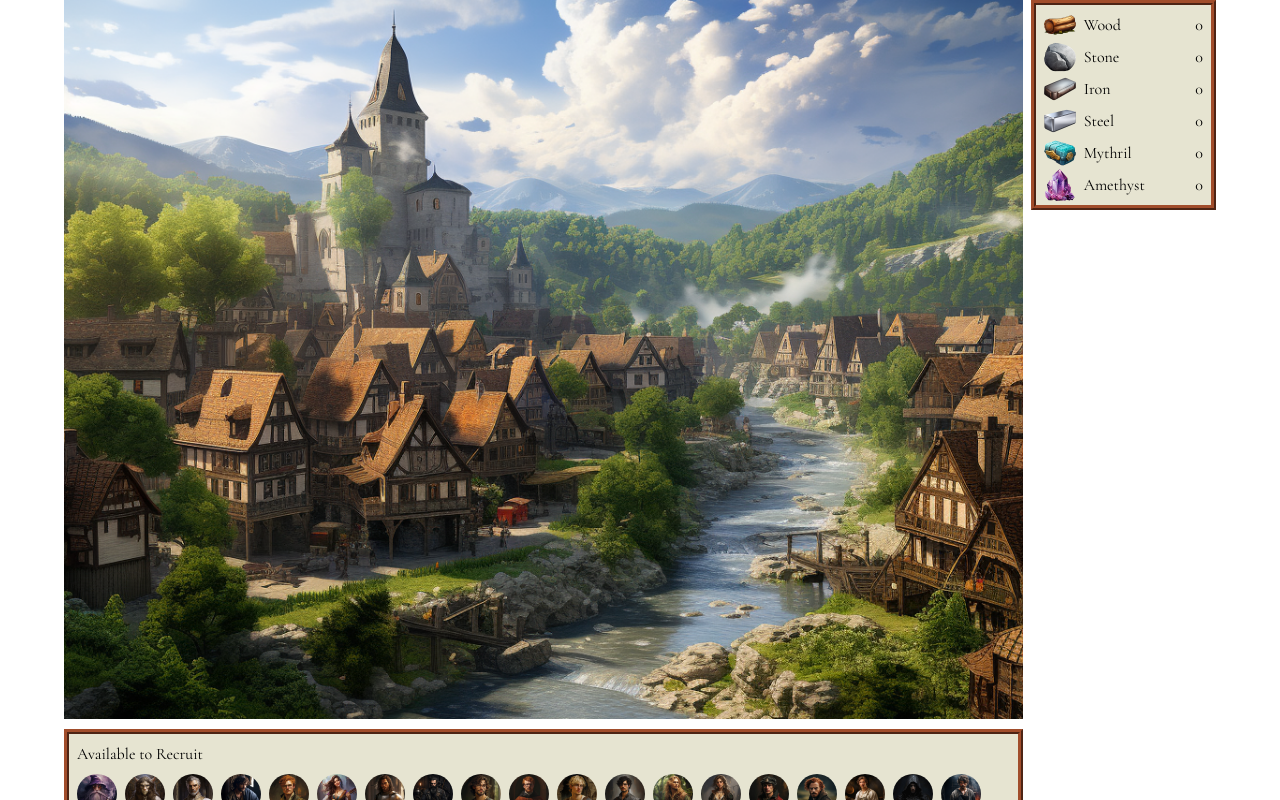
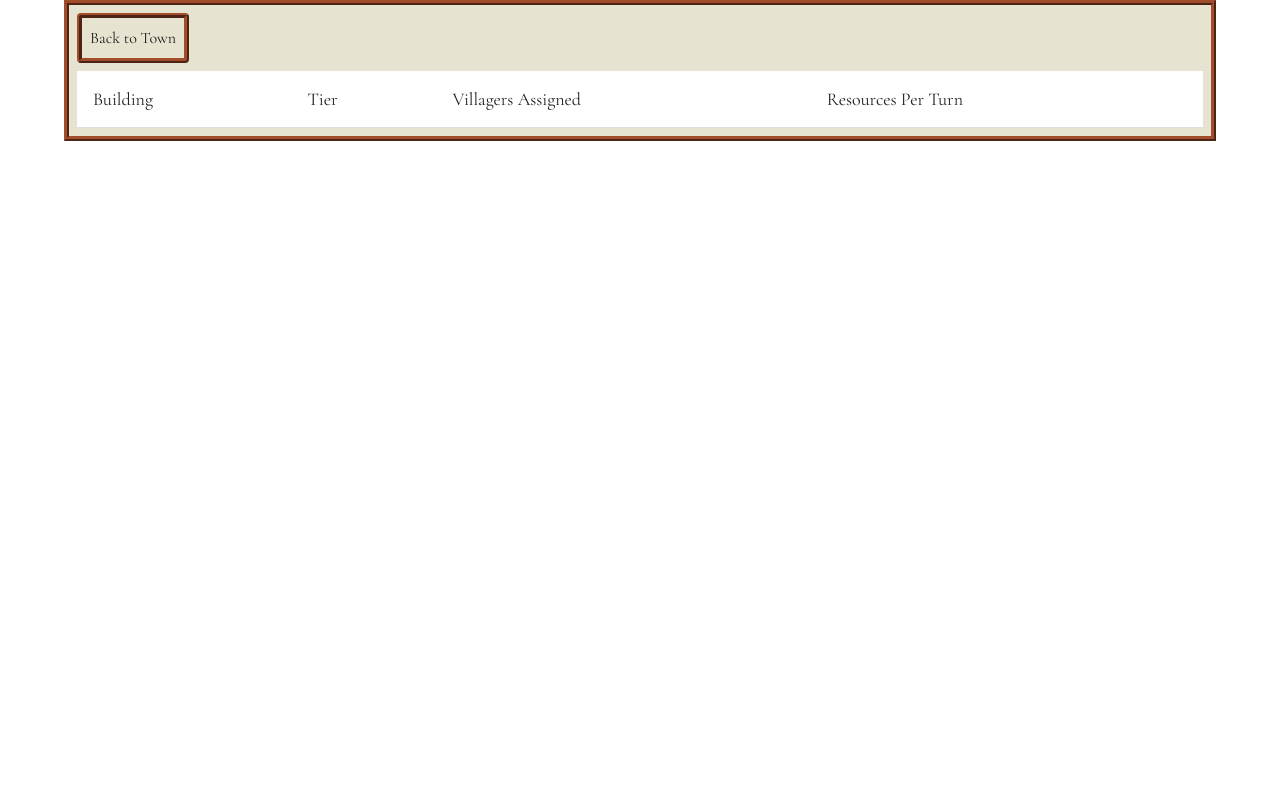
Before and after one commit to nlanky/pale-pass-2, a React (Vite) app: page /pale-pass-2/resources in a window 1280 px wide. Before the commit this address led to /pale-pass-2/town. Built offline with nearby package versions, Linux system fonts and the light colour scheme.

Commit message:
Add basic overview screen

```diff
--- a/src/App.tsx
+++ b/src/App.tsx
@@ -4,12 +4,14 @@ import { Navigate, Route, Routes } from "react-router-dom";
 // LOCAL FILES
 // Components
 import { BuildingView } from "features/building/components";
+import { ResourceView } from "features/resource/components";
 import { TownView } from "features/town/components";
 
 export const App = () => (
   <Routes>
     <Route path="/town" element={<TownView />} />
     <Route path="/building/:id" element={<BuildingView />} />
+    <Route path="/resources" element={<ResourceView />} />
     <Route path="*" element={<Navigate to="/town" />} />
   </Routes>
 );
--- a/src/features/common/theme.ts
+++ b/src/features/common/theme.ts
@@ -53,7 +53,7 @@ export const theme = createTheme({
       fontSize: "1.8rem",
     },
     button: {
-      fontSize: "1.8rem",
+      fontSize: "1.6rem",
     },
   },
   // Utility function for spacing maths
--- /dev/null
+++ b/src/features/resource/components/ResourceView.tsx
@@ -0,0 +1,110 @@
+// REACT
+import type { FC } from "react";
+
+// PUBLIC MODULES
+import {
+  Avatar,
+  Button,
+  Table,
+  TableBody,
+  TableContainer,
+  TableCell,
+  TableHead,
+  TableRow,
+} from "@mui/material";
+import { useNavigate } from "react-router-dom";
+
+// LOCAL FILES
+// Components
+import {
+  StyledContainer,
+  StyledGrid,
+} from "features/common/components";
+// Constants
+import { BUILDING_ID_TO_BUILDING } from "features/building/constants";
+// Hooks
+import { useAppSelector } from "features/redux/hooks";
+// Redux
+import {
+  selectTownBuildingIds,
+  selectTownBuildingTier,
+  selectVillagerIdsAssignedToBuilding,
+} from "features/town/selectors";
+import { VILLAGER_ID_TO_VILLAGER } from "features/villager/constants";
+
+interface ResourceViewRowProps {
+  buildingId: number;
+}
+
+const ResourceViewRow: FC<ResourceViewRowProps> = ({
+  buildingId,
+}) => {
+  // Hooks
+  const tier = useAppSelector((state) =>
+    selectTownBuildingTier(state, buildingId),
+  );
+  const assignedVillagerIds = useAppSelector((state) =>
+    selectVillagerIdsAssignedToBuilding(state, buildingId),
+  );
+
+  // Derived variables
+  const building = BUILDING_ID_TO_BUILDING[buildingId];
+
+  return (
+    <TableRow>
+      <TableCell>{building.name}</TableCell>
+      <TableCell>{tier || "-"}</TableCell>
+      <TableCell>
+        {assignedVillagerIds.length === 0 && "-"}
+        {assignedVillagerIds.map((villagerId) => (
+          <Avatar
+            key={villagerId}
+            src={VILLAGER_ID_TO_VILLAGER[villagerId].image}
+          />
+        ))}
+      </TableCell>
+      <TableCell>-</TableCell>
+    </TableRow>
+  );
+};
+
+export const ResourceView = () => {
+  // Hooks
+  const navigate = useNavigate();
+  const townBuildingIds = useAppSelector((state) =>
+    selectTownBuildingIds(state),
+  );
+
+  // Handlers
+  const onBack = () => {
+    navigate("/town");
+  };
+
+  return (
+    <StyledContainer>
+      <StyledGrid direction="column" sx={{ p: 1 }}>
+        <Button onClick={onBack}>Back to Town</Button>
+        <TableContainer sx={{ mt: 1 }}>
+          <Table stickyHeader>
+            <TableHead>
+              <TableRow>
+                <TableCell>Building</TableCell>
+                <TableCell>Tier</TableCell>
+                <TableCell>Villagers Assigned</TableCell>
+                <TableCell>Resources Per Turn</TableCell>
+              </TableRow>
+            </TableHead>
+            <TableBody>
+              {townBuildingIds.map((buildingId) => (
+                <ResourceViewRow
+                  key={buildingId}
+                  buildingId={buildingId}
+                />
+              ))}
+            </TableBody>
+          </Table>
+        </TableContainer>
+      </StyledGrid>
+    </StyledContainer>
+  );
+};
--- /dev/null
+++ b/src/features/resource/components/index.ts
@@ -0,0 +1 @@
+export * from "features/resource/components/ResourceView";
--- a/src/features/resources/constants.ts
+++ b/src/features/resource/constants.ts
@@ -9,7 +9,7 @@ import {
   woodImage,
 } from "assets/resource";
 // Interfaces & Types
-import type { Resource, Resources } from "features/resources/types";
+import type { Resource, Resources } from "features/resource/types";
 
 export const NO_RESOURCES: Resources = {
   Wood: 0,
--- a/src/features/town/components/TownResources.tsx
+++ b/src/features/town/components/TownResources.tsx
@@ -5,9 +5,9 @@ import { Grid, Typography } from "@mui/material";
 // Components
 import { Image, StyledGrid } from "features/common/components";
 // Constants
-import { RESOURCE_TO_IMAGE } from "features/resources/constants";
+import { RESOURCE_TO_IMAGE } from "features/resource/constants";
 // Interfaces & Types
-import type { Resource } from "features/resources/types";
+import type { Resource } from "features/resource/types";
 // Redux
 import { useAppSelector } from "features/redux/hooks";
 import { selectTownResources } from "features/town/selectors";
@@ -21,6 +21,7 @@ export const TownResources = () => {
     <StyledGrid container direction="column" sx={{ px: 1, py: 0.5 }}>
       {(Object.keys(resources) as Resource[]).map((resource) => (
         <Grid
+          key={resource}
           alignItems="center"
           container
           item
--- a/src/features/town/components/TownView.tsx
+++ b/src/features/town/components/TownView.tsx
@@ -1,6 +1,13 @@
 // PUBLIC MODULES
-import { Avatar, Grid, Typography, useTheme } from "@mui/material";
+import {
+  Avatar,
+  Button,
+  Grid,
+  Typography,
+  useTheme,
+} from "@mui/material";
 import { useDrop } from "react-dnd";
+import { useNavigate } from "react-router-dom";
 
 // LOCAL FILES
 // Assets
@@ -35,6 +42,7 @@ import {
 export const TownView = () => {
   // Hooks
   const dispatch = useAppDispatch();
+  const navigate = useNavigate();
   const theme = useTheme();
   const unassignedTownVillagerIds = useAppSelector(
     selectUnassignedVillagerIds,
@@ -55,6 +63,10 @@ export const TownView = () => {
   // Handlers
   const onRecruit = (villager: Villager) => {
     dispatch(recruitVillager(villager));
+  };
+
+  const onOverview = () => {
+    navigate("/resources");
   };
 
   return (
@@ -137,8 +149,11 @@ export const TownView = () => {
             </Typography>
           </StyledBox>
         </Grid>
-        <Grid item xs={2}>
+        <Grid container direction="column" item xs={2}>
           <TownResources />
+          <Button onClick={onOverview} sx={{ mt: 1 }}>
+            Overview
+          </Button>
         </Grid>
       </Grid>
     </StyledContainer>
--- a/src/features/town/townSlice.ts
+++ b/src/features/town/townSlice.ts
@@ -3,9 +3,9 @@ import { createSlice } from "@reduxjs/toolkit";
 
 // LOCAL FILES
 // Constants
-import { NO_RESOURCES } from "features/resources/constants";
+import { NO_RESOURCES } from "features/resource/constants";
 // Interfaces & Types
-import type { Resources } from "features/resources/types";
+import type { Resources } from "features/resource/types";
 import type { TownBuilding, TownVillager } from "features/town/types";
 // Redux
 import {
```
Also changed, not shown: src/features/resource/types.ts (renamed from src/features/resources/types.ts).
